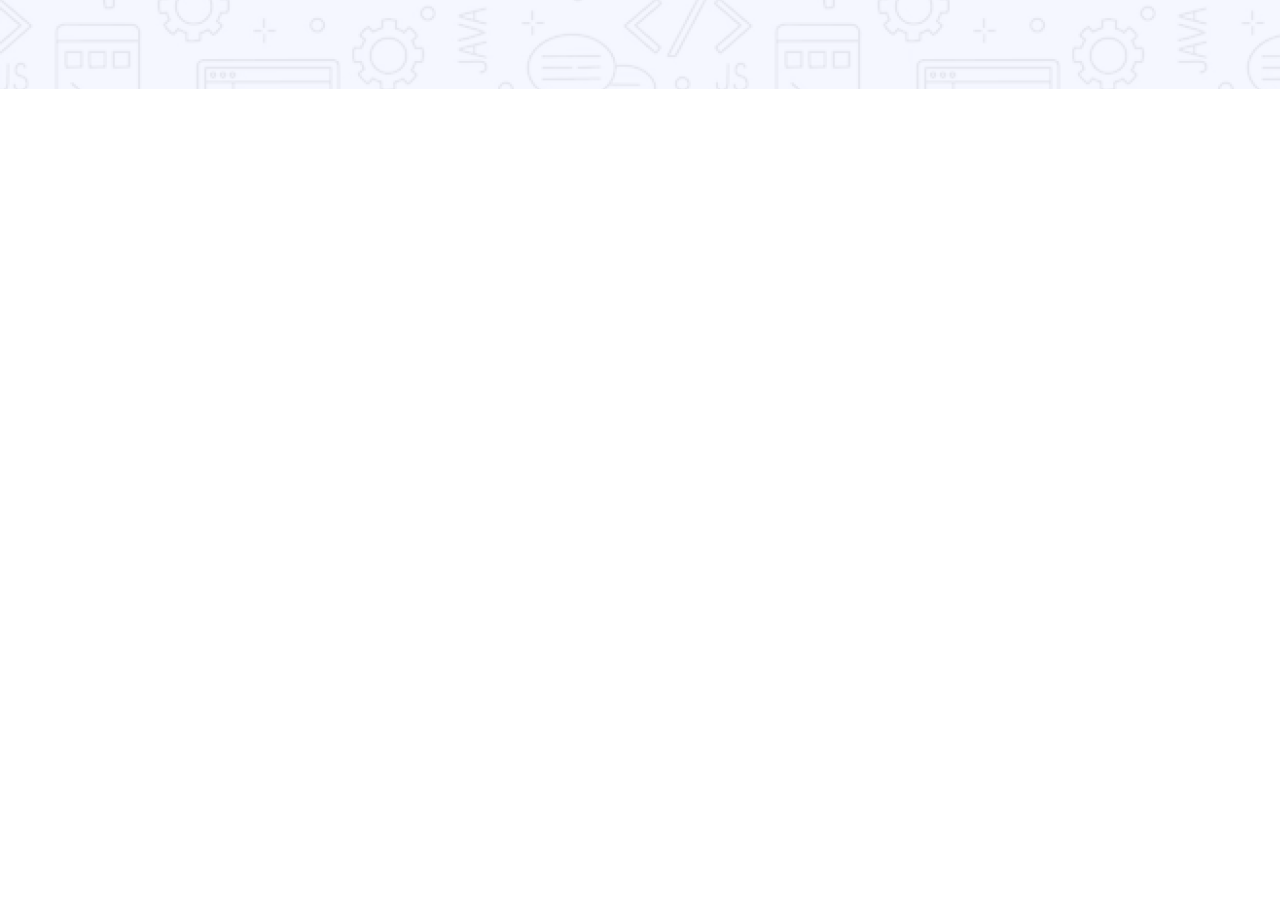
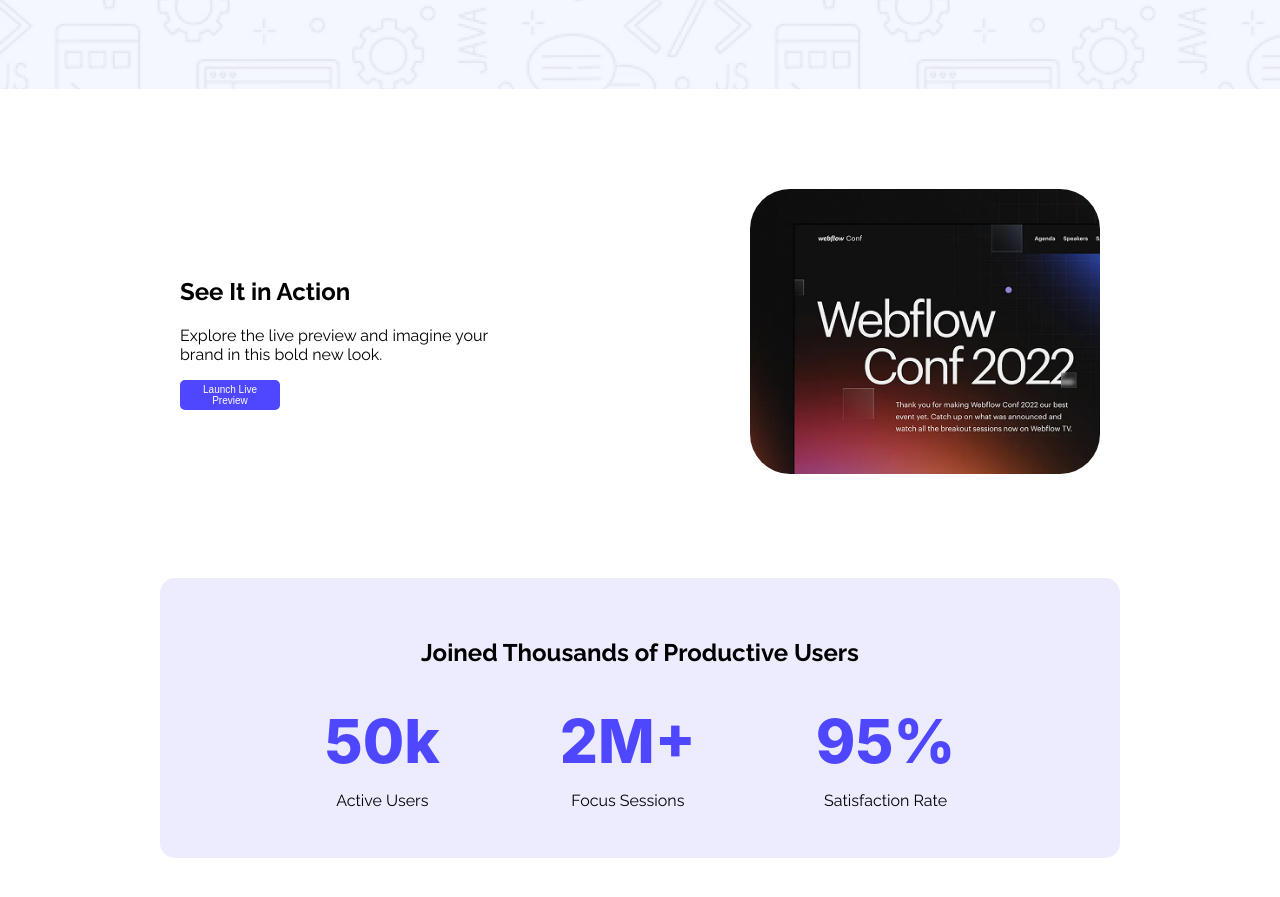
Before and after one commit to rozina143/Assignment-1-launchpad, a plain HTML site: page index.html in a window 1280 px wide. Shown: the part 411-1308 px from the top of the page. Before the commit the page ends 800 px from the top, so only its background shows below. Drawn offline with Linux system fonts and the light colour scheme.

Commit message:
this is the banmer second part

```diff
--- a/index.html
+++ b/index.html
@@ -8,7 +8,11 @@
    <link rel="preconnect" href="https://fonts.googleapis.com">
 <link rel="preconnect" href="https://fonts.gstatic.com" crossorigin>
 <link href="https://fonts.googleapis.com/css2?family=Raleway:ital,wght@0,100..900;1,100..900&display=swap" rel="stylesheet">
+
 </head>
+
+
+
 <body class="raleway-font">
     <header class="heading">
         <nav class="navigation">
@@ -16,7 +20,7 @@
             <button class="btn">Sign Up</button>
         </nav>
 <div class="heading-banner">
-    <p id="articel">Cool Dark UI Template for Webflow Agencies!</p>
+    <p id="article">Cool Dark UI Template for Webflow Agencies!</p>
     <button class="btn">Stay Focused</button>
 </div>
     </header>
@@ -25,10 +29,52 @@
 
 
     <main>
-<section class="">
-    <article>
+<section class="banner">
 
-    </article>
+    <!-- article-1 -->
+    <article class="banner-1">
+<div class="banner-text">
+<h2>See It in Action</h2>
+<p>Explore the live preview and imagine your brand in this bold new look.</p>
+<button style="font-size: 10px;" class="btn" >Launch Live Preview</button>
+</div>
+
+
+<div>
+<img src="Assets/wc-mini.png" alt="">
+</div>
+
+</article>
+
+<!-- article-1 -->
+
+<div class="user-range">
+    <h2>Joined Thousands of Productive Users</h2>
+
+
+<div class="percenties">
+    <div>
+       <h1 class="number">50k</h1>
+       <p>Active Users</p>
+    </div>
+
+    <div>
+       <h1 class="number">2M+</h1>
+        <p>Focus Sessions</p>
+    </div>
+
+     <div>
+       <h1 class="number">95%</h1>
+        <p>Satisfaction Rate</p>
+    </div>
+</div>
+
+
+
+
+
+</div>
+
 </section>
     </main>
 
--- a/styles/style.css
+++ b/styles/style.css
@@ -1,6 +1,7 @@
 
 .raleway-font{
   font-family: "Raleway";
+
   }
 
 
@@ -26,7 +27,7 @@
     padding-top: 40px;
 }
 
-nav h1{
+nav h1 {
     font-weight: 900;
     color: #4E47FF;
 }
@@ -51,7 +52,60 @@
     text-align: center;
     margin: 100px auto 0;
 }
-#articel{
+#article{
     font-size: 50px;
     font-weight: 600;
 }
+
+
+
+
+/* banner section */
+
+
+/* articel1 */
+
+.banner{
+    max-width: 1140px;
+    margin:100px auto;
+}
+
+.banner-1{
+    display: flex;
+    justify-content:space-around;
+    align-items: center;
+
+}
+.banner-text{
+   width: 350px;
+}
+.banner img{
+  width: 350px;
+    border-radius: 40px;
+}
+
+
+/* article-2 */
+
+.user-range{
+    background-color:rgba(78, 71, 255, 0.1);
+   margin:100px auto;
+    text-align: center;
+   padding: 40px;
+   height: 200px;
+width: 880px;
+   border-radius: 15px;
+}
+
+.percenties{
+    display: flex;
+    justify-content: center;
+    gap: 120px;
+    line-height: 10px;
+}
+.number{
+    font-size: 60px;
+    font-weight: 800;
+    font-family: "inter";
+     color: #4E47FF;
+}
```
